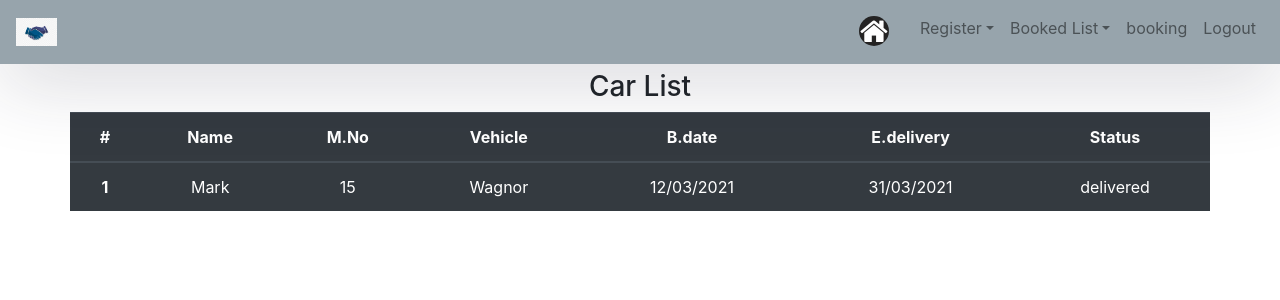
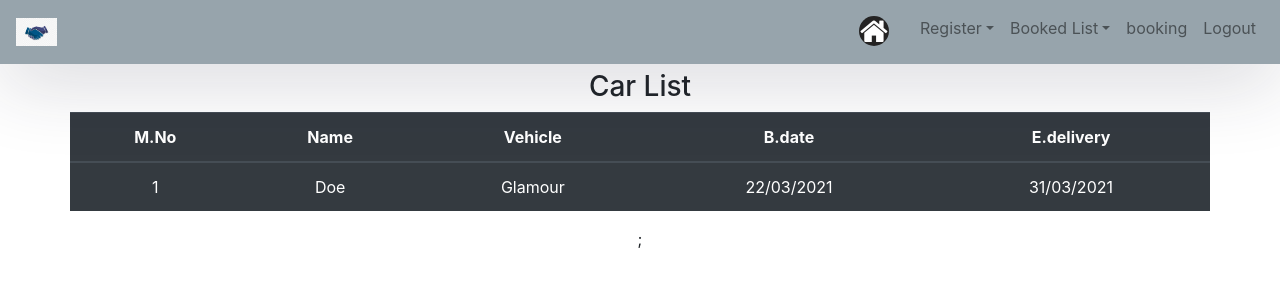
Before and after one commit to binoipr/BankConsortium, a React (Create React App) app in the folder client/: page /carlist in a window 1280 px wide. Shown: the top 300 px of the page. Built offline with nearby package versions, Linux system fonts and the light colour scheme.

Commit message:
f list map u

```diff
--- a/client/package.json
+++ b/client/package.json
@@ -18,6 +18,7 @@
     "react-scripts": "4.0.3",
     "reactstrap": "^8.9.0",
     "redux": "^4.0.5",
+    "uuid": "^8.3.2",
     "web-vitals": "^1.0.1"
   },
   "scripts": {
--- a/client/src/components/Bikelist.js
+++ b/client/src/components/Bikelist.js
@@ -1,27 +1,24 @@
-import React, { Component } from "react";
+import React, { Component, Fragment } from "react";
 import { Button, Table } from "reactstrap";
 import AppNavbar from "./AppNavbar";
-
+import { v4 as uuid } from "uuid";
 class BikeList extends Component {
   state = {
     Vehicle: [
       {
-        name: "",
-        member_No: "",
-        mobile_No: "",
-        vehicle_bookingNo: "",
-        downpaymen: "",
-        loan_amount: "",
-        total_amount: "",
-        interest: "",
-        booking_date: "",
-        expected_delivery: "",
+        id: uuid(),
+        name: "John",
+        memberNo: "1",
+        vehicle: "Maestro",
+        booking_date: "22/03/2021",
+        expected_delivery: "31/03/2021",
       },
     ],
   };
 
   onDeleteClick = (id) => {};
   render() {
+    const Veh = this.state.Vehicle;
     return (
       <div>
         <AppNavbar />
@@ -33,25 +30,27 @@ class BikeList extends Component {
             <Table dark>
               <thead>
                 <tr>
-                  <th>#</th>
+                  <th>M.No</th>
                   <th>Name</th>
-                  <th>M.No</th>
                   <th>Vehicle</th>
                   <th>B.date</th>
                   <th>E.delivery</th>
-                  <th>Status</th>
                 </tr>
               </thead>
               <tbody>
-                <tr>
-                  <th scope="row">1</th>
-                  <td>Mark</td>
-                  <td>15</td>
-                  <td>Activa</td>
-                  <td>12/03/2021</td>
-                  <td>31/03/2021</td>
-                  <td>delivered</td>
-                </tr>
+                {Veh.map((item, id) => {
+                  return (
+                    <Fragment>
+                      <tr key={id}>
+                        <td>{item.memberNo}</td>
+                        <td>{item.name}</td>
+                        <td>{item.vehicle}</td>
+                        <td>{item.booking_date}</td>
+                        <td>{item.expected_delivery}</td>
+                      </tr>
+                    </Fragment>
+                  );
+                })}
               </tbody>
             </Table>
           </div>
--- a/client/src/components/Carlist.js
+++ b/client/src/components/Carlist.js
@@ -1,27 +1,26 @@
-import React, { Component } from "react";
+import React, { Component, Fragment } from "react";
 import { Button, Table } from "reactstrap";
 import AppNavbar from "./AppNavbar";
+import { v4 as uuid } from "uuid";
 
 class CarList extends Component {
   state = {
     Vehicle: [
       {
-        name: "",
-        member_No: "",
-        mobile_No: "",
-        vehicle_bookingNo: "",
-        downpaymen: "",
-        loan_amount: "",
-        total_amount: "",
-        interest: "",
-        booking_date: "",
-        expected_delivery: "",
+        id: uuid(),
+        name: "Doe",
+        memberNo: "1",
+        vehicle: "Glamour",
+        booking_date: "22/03/2021",
+        expected_delivery: "31/03/2021",
       },
     ],
   };
 
   onDeleteClick = (id) => {};
   render() {
+    const Veh = this.state.Vehicle;
+    console.log(Veh);
     return (
       <div>
         <AppNavbar />
@@ -34,27 +33,30 @@ class CarList extends Component {
             <Table dark>
               <thead>
                 <tr>
-                  <th>#</th>
+                  <th>M.No</th>
                   <th>Name</th>
-                  <th>M.No</th>
                   <th>Vehicle</th>
                   <th>B.date</th>
                   <th>E.delivery</th>
-                  <th>Status</th>
                 </tr>
               </thead>
               <tbody>
-                <tr>
-                  <th scope="row">1</th>
-                  <td>Mark</td>
-                  <td>15</td>
-                  <td>Wagnor</td>
-                  <td>12/03/2021</td>
-                  <td>31/03/2021</td>
-                  <td>delivered</td>
-                </tr>
+                {Veh.map((item, id) => {
+                  return (
+                    <Fragment>
+                      <tr key={id}>
+                        <td>{item.memberNo}</td>
+                        <td>{item.name}</td>
+                        <td>{item.vehicle}</td>
+                        <td>{item.booking_date}</td>
+                        <td>{item.expected_delivery}</td>
+                      </tr>
+                    </Fragment>
+                  );
+                })}
               </tbody>
             </Table>
+            ;
           </div>
         </div>
       </div>
```
Also changed, not shown: 1 other file (tests, documents, lock files or other folders).
